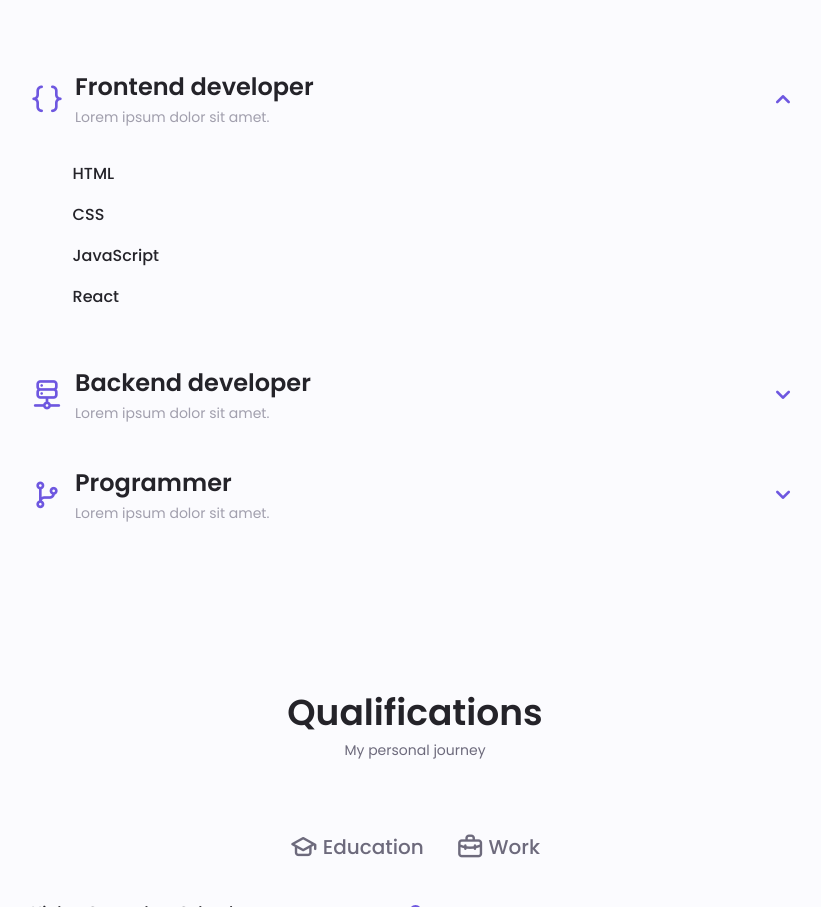
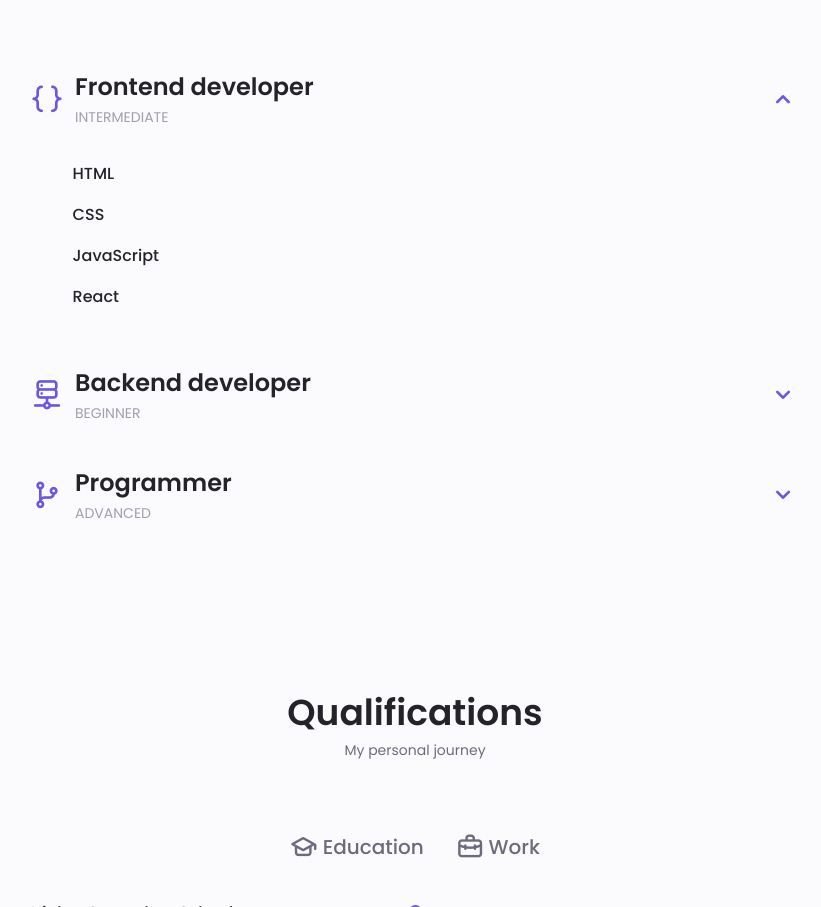
Before and after one commit to adnan-faiz27/portfolio, a plain HTML site: page index.html in a window 1280 px wide. Shown: the part 1417-2324 px from the top of the page, without its empty margins (225-1046 px from the left). Drawn offline with nearby package versions, Linux system fonts and the light colour scheme.

Commit message:
Update index.html

```diff
--- a/index.html
+++ b/index.html
@@ -177,7 +177,7 @@
                             <div>
                                 <h1 class="skill__title">Frontend developer</h1>
                                 <span class="skills__subtitle">
-                                    Lorem ipsum dolor sit amet.
+                                    INTERMEDIATE
                                 </span>
                             </div>
                             <i class="uil uil-angle-down skills__arrow"></i>
@@ -222,7 +222,7 @@
                             <div>
                                 <h1 class="skill__title">Backend developer</h1>
                                 <span class="skills__subtitle">
-                                    Lorem ipsum dolor sit amet.
+                                    BEGINNER
                                 </span>
                             </div>
                             <i class="uil uil-angle-down skills__arrow"></i>
@@ -245,7 +245,7 @@
                             <div>
                                 <h1 class="skill__title">Programmer</h1>
                                 <span class="skills__subtitle">
-                                    Lorem ipsum dolor sit amet.
+                                    ADVANCED
                                 </span>
                             </div>
                             <i class="uil uil-angle-down skills__arrow"></i>
```
